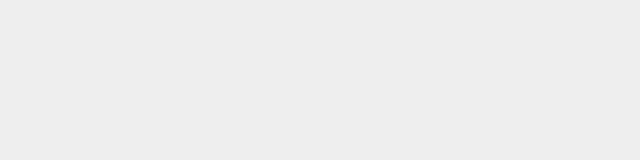
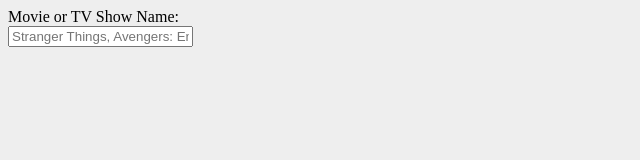
Before and after one commit to kanurajberi/wheres-that-from, a plain HTML site: page index.html in a window 1280 px wide. Shown: the whole page, without its empty margins (0-640 px from the left). Drawn offline with Linux system fonts and the light colour scheme.

Commit message:
Added movie or tv show name input

```diff
--- a/index.html
+++ b/index.html
@@ -11,6 +11,9 @@
     </style>
   </head>
   <body>
-
+    <div>
+      Movie or TV Show Name:
+    </div>
+    <input type="text" id="moviename" placeholder="Stranger Things, Avengers: Endgame" />
   </body>
 </html>
```
